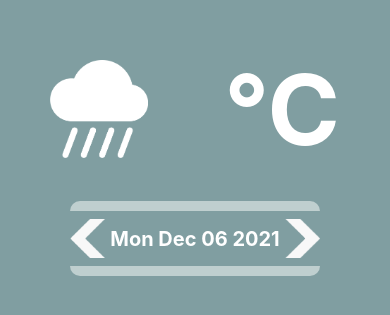
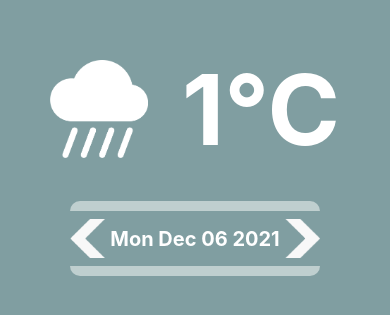
Before and after one commit to neuralweather/app, a React Native app: screen / in a window 390 px wide. Shown: the part 253-568 px from the top of the page. Built offline with nearby package versions, Linux system fonts and the light colour scheme.

Commit message:
add, getData over time

```diff
--- a/App.js
+++ b/App.js
@@ -45,46 +45,27 @@ const weekDays = [
 
 const heroImgFile = "cloudy-rainy.png";
 let weatherData = {
-  12322:  20 ,
-  1638795006632:  19 ,
-  1638794999092:  18 ,
-  1638631201092:  17 ,
-  1638631201092:  16 ,
-  1638631201092:  15 ,
-  1638631201092:  14 ,
-  1638631201092:  13 ,
-  1638631201092:  12 ,
-  1638631201092:  11 ,
-  1638631201092:  10 ,
-  1638631201092:  9 ,
-  1638631201092:  8 ,
-  1638631201092:  7 ,
-  1638631201092:  6 ,
-  1638631201092:  5 ,
-  1638631201092:  4 ,
-  1638631201092:  3 ,
-  1638631201092:  2 ,
-  1638631201092:  1 ,
-  1638631201092:  0 ,
-  1638631201092:  -1 ,
-  1638631201092:  -2 ,
-  1638631201092:  -3 ,
-  1638631201092:  -4 ,
-  1638631201092:  -5 ,
-  1638631201092:  -6 ,
-  1638631201092:  -7 ,
-  1638631201092:  -8 ,
-  1638631201092:  -9 ,
-  1638631201092:  -10 ,
-  1638631201092:  -11 ,
-  1638631201092:  -12 ,
-  1638631201092:  -13 ,
-  1638631201092:  -14 ,
-  1638631201092:  -15 ,
-  1638631201092:  -16 ,
-  1638631201092:  -17 ,
-  1638631201092:  -18 ,
-  1638631201092:  -19 ,
+    temperature: {
+      "1638825170623": 1,
+      "1638738770623": 0,
+      "1638652370623": 1,
+      "1638566070623": 2,
+      "1638479770623": 3,
+      "1638393370623": 4,
+      "1638307070623": 5,
+      "1638220770623": 6,
+      "1638134470623": 7,
+      "1638048170623": 8,
+      "1637961870623": 9,
+      "1637875470623": 10,
+      "1637789170623": 11,
+      "1637702870623": 12,
+      "1637616570123": 13,
+      "1637530270623": 14,
+      "1637433170623": 15,
+      "1637346770623": 16
+
+    },
 };
 const currentDate = new Date();
 function setDay(change) {
@@ -92,7 +73,7 @@ function setDay(change) {
 }
 
 //sorts dict and returns
-function reverseSortObject(obj, t) {
+function reverseSortObject(obj) {
     return Object.entries(obj)
         .sort((a, b) => a[0] - b[0])
         .reverse();
@@ -112,14 +93,28 @@ output: [3,2]
 function getNthElOfElsInArray(arr, n) {
     return arr.map((el) => el[n]);
 }
+//returns list of data for a time in days with a resolution for a given list
+function getDataOverTime(data, resolution, endOfWeek, days) {
+    const steps = (86400000 * days) / resolution;
+    const dataOverWeek = [];
+    for (let i = resolution; i >= 0 ; i--) {
+        dataOverWeek.push(
+            getObjectToVal(data, endOfWeek - i * steps)[0][1]
+        );
+    }
+    return dataOverWeek.reverse();
+}
+
 const App = () => {
     const [currentDateHtml, setCurrentDateHtml] = useState(
         currentDate.toDateString()
     );
-  const [dataHtml, setDataHtml] = useState(reverseSortObject(weatherData));
+    const [tempDataHtml, setTempDataHtml] = useState(
+        reverseSortObject(weatherData.temperature)
+    );
 
     const [currentTempDataHtml, setCurrentTempHtml] = useState(
-    getObjectToVal(dataHtml, currentDate.getTime())[0][1]["temperature"]
+        getObjectToVal(tempDataHtml, currentDate.getTime())[0][1]
     );
     const updateData = async () => {
         try {
@@ -130,9 +125,11 @@ const App = () => {
             });
             //"temp?fromDate="+(currentDate.getDate()-5).toDateString()+"&toDate="+(currentDate.getDate()+5).toDateString()
             weatherData = await getData("data?" + url);
-      setDataHtml(reverseSortObject(weatherData));
+            setTempDataHtml(reverseSortObject(weatherData));
             setCurrentTempHtml(
-        getObjectToVal(dataHtml, currentDate.getTime())[0][1]["temperature"]
+                getObjectToVal(tempDataHtml, currentDate.getTime())[0][1][
+                    "temperature"
+                ]
             );
         } catch (e) {
             Alert.alert("Konnte keine Verbindung zum Server herstellen!");
@@ -158,7 +155,9 @@ const App = () => {
                                 style={styles.heroImg}
                                 source={require("./images/" + heroImgFile)}
                             />
-              <Text style={styles.heroTemp}>{currentTempDataHtml}°C</Text>
+                            <Text style={styles.heroTemp}>
+                                {currentTempDataHtml}°C
+                            </Text>
                         </View>
                         <View style={styles.weatherSwipeWrapper}>
                             <View style={styles.weatherSwipe}>
@@ -194,42 +193,57 @@ const App = () => {
                         <LineChart
                             data={{
                                 labels: [
-                  weekDays.slice(currentDate.getDay() - 6)[0].slice(0, 2),
-                  weekDays.slice(currentDate.getDay() - 5)[0].slice(0, 2),
-                  weekDays.slice(currentDate.getDay() - 4)[0].slice(0, 2),
-                  weekDays.slice(currentDate.getDay() - 3)[0].slice(0, 2),
-                  weekDays.slice(currentDate.getDay() - 2)[0].slice(0, 2),
-                  weekDays.slice(currentDate.getDay() - 1)[0].slice(0, 2),
-                  weekDays.slice(currentDate.getDay() - 0)[0].slice(0, 2),
+                                    weekDays
+                                        .slice(currentDate.getDay() - 6)[0]
+                                        .slice(0, 2),
+                                    weekDays
+                                        .slice(currentDate.getDay() - 5)[0]
+                                        .slice(0, 2),
+                                    weekDays
+                                        .slice(currentDate.getDay() - 4)[0]
+                                        .slice(0, 2),
+                                    weekDays
+                                        .slice(currentDate.getDay() - 3)[0]
+                                        .slice(0, 2),
+                                    weekDays
+                                        .slice(currentDate.getDay() - 2)[0]
+                                        .slice(0, 2),
+                                    weekDays
+                                        .slice(currentDate.getDay() - 1)[0]
+                                        .slice(0, 2),
+                                    weekDays
+                                        .slice(currentDate.getDay() - 0)[0]
+                                        .slice(0, 2),
                                 ],
                                 datasets: [
                                     {
-                    data: getNthElOfElsInArray(getObjectToVal(dataHtml, 2638631201092), 1)
-                    //getObjectToVal(dataHtml, currentDate.getTime()), currentDate.getTime()-86400000*6
+                                        data: getDataOverTime(tempDataHtml, 100, currentDate.getTime(), 7),
                                     },
                                 ],
                             }}
                             width={wp("80%")} // from react-native
-              height={240}
+                            height={160}
                             yAxisLabel=""
                             yAxisSuffix="°"
                             yAxisInterval={1} // optional, defaults to 1
                             chartConfig={{
-                color: (opacity = 1) => `rgba(255, 255, 255, ${opacity})`,
+                                color: (opacity = 1) =>
+                                    `rgba(255, 255, 255, ${opacity})`,
 
                                 backgroundColor: "#6399D1",
                                 backgroundGradientFrom: "#6399D1",
-                backgroundGradientTo: "#65ABF3",
+                                backgroundGradientTo: "#6399D1",
                                 strokeWidth: 4, // optional, default 3
 
                                 decimalPlaces: 2, // optional, defaults to 2dp
-                labelColor: (opacity = 1) => `rgba(255, 255, 255, ${opacity})`,
+                                labelColor: (opacity = 1) =>
+                                    `rgba(255, 255, 255, ${opacity})`,
                                 style: {
                                     borderRadius: 20,
                                 },
                                 propsForDots: {
-                  r: "7",
-                  strokeWidth: "4",
+                                    r: "1",
+                                    strokeWidth: "0",
                                     stroke: "#AAAAAA",
                                 },
                             }}
@@ -237,7 +251,9 @@ const App = () => {
                             style={{
                                 shadowRadius: 10,
                                 shadowOffset: 30,
-
+                                backgroundColor: "#6399D1",
+                                paddingVertical: 15,
+                                //paddingLeft: 30,
                                 marginVertical: 8,
                                 borderRadius: 20,
                             }}
```
Lines whose indentation alone changed are shown as unchanged.
